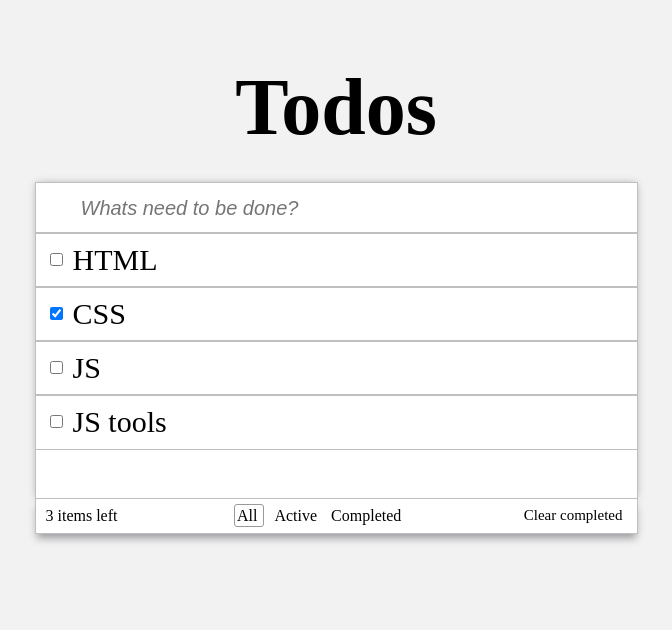
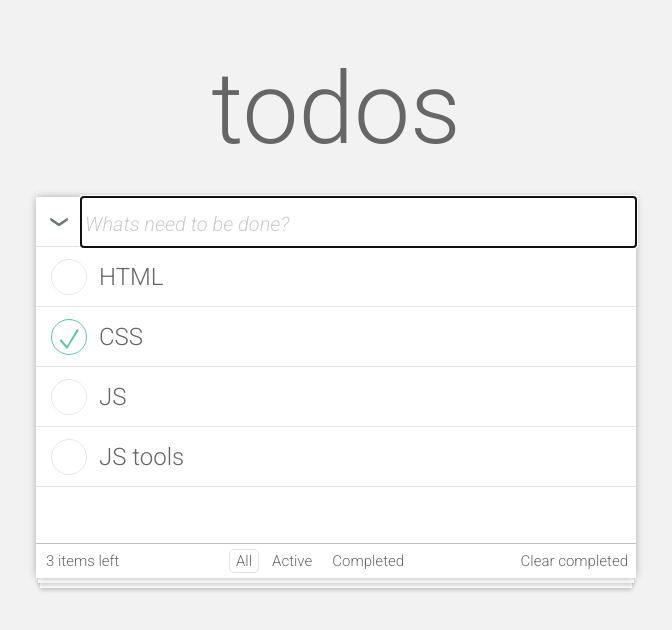
Before and after one commit to ok-technopolis-autumn-2019/Artem_Gerasimov, a plain HTML site: page app/src/index.html in a window 1280 px wide. Shown: the whole page, without its empty margins (304-976 px from the left). Drawn offline with Linux system fonts and the light colour scheme.

Commit message:
Correct some mistakes

```diff
--- a/app/src/css/actions-bar.css
+++ b/app/src/css/actions-bar.css
@@ -1,14 +1,17 @@
 .actions-bar{
-    font-size: 30px;
+    /*font-size: 30px;*/
 
-    width: 601px;
+    align-items: center;
+    justify-content: space-between;
 
-    flex-direction: column;
-    align-items: flex-start;
-    justify-content: center;
+    border-top: 1px #E6E6E6 solid;
 
-    background-color: white;
+    height: 40px;
 
-    outline: 1px solid #bfbfbf;
-    box-shadow: 0 0 8px -1px #99989d;
+    padding: 3px 12px;
+    /*box-sizing: border-box;*/
+
+    font-size: 14px;
+
+    color: #888;
 }
--- a/app/src/css/body.css
+++ b/app/src/css/body.css
@@ -1,11 +1,50 @@
 body{
-    background-color: #F2F2F2;
-
     display: flex;
     flex-direction: column;
-    flex-wrap: nowrap;
     justify-content: flex-start;
     align-items: center;
 
+    position: relative;
 
-}
+    width: 80%;
+    max-width: 600px;
+    min-width: 560px;
+
+    margin: 0 auto 20px;
+    }
+
+    body:before {
+        left: 2px;
+        right: 2px;
+        height: 5px;
+        z-index: -1;
+        }
+
+    body:after {
+        left: 4px;
+        right: 4px;
+        height: 10px;
+        z-index: -2;
+        }
+
+    body:after, body:before {
+        background-color: #fff;
+        box-shadow: 0 2px 4px rgba(0,0,0,.2);
+        content: "";
+        position: absolute;
+        top: 100%;
+        }
+
+
+    .todos-main{
+        background-color: white;
+
+        width: 600px;
+
+        box-shadow: 0 0 8px -1px #99989d;
+        }
+        .todos-main {
+        @include shadow;
+            position: relative;
+            z-index: 1;
+        }
--- a/app/src/css/checkbox.css
+++ b/app/src/css/checkbox.css
@@ -0,0 +1,50 @@
+.task-item__status-icon {
+    flex-shrink: 0;
+
+    width: 36px;
+    height: 36px;
+
+    box-sizing: border-box;
+    margin: 0 12px 0 15px;
+
+    border: 1px solid #e6e6e6;
+    border-radius: 50%;
+
+    background-color: #fff;
+
+    cursor: pointer;
+}
+
+.checkbox{
+    flex-shrink: 0;
+
+    width: 30px;
+    height: 30px;
+
+    margin: 0 0 0 -40px;
+}
+
+.task-item__status{
+    flex-shrink: 0;
+    width: 30px;
+    height: 30px;
+    position: absolute;
+    left: -9999px;
+    }
+    .task-item__status:checked +.task-item__status-icon{
+        background-image: url('../img/completed.svg');
+        background-position: 6px 8px;
+        background-repeat: no-repeat;
+        background-size: auto;
+
+        border-color: #5DC2AF;
+
+    }
+
+    .task-item__status:focus +.task-item__status-icon{
+        border-color: #2316cc;
+    }
+
+    .task-item__status:hover .checkbox:not(:checked) +.task-item__status-icon{
+        border-color: #CCCCCC;
+    }
--- a/app/src/css/footer.css
+++ b/app/src/css/footer.css
@@ -1,8 +1,4 @@
 .footer{
-    width: 601px;
-
-    background-color: white;
-
     display: flex;
     flex-direction: row;
     flex-wrap: nowrap;
@@ -10,51 +6,56 @@
     align-items: center;
     align-content: stretch;
 
+    position: sticky;
+    bottom: 0;
+    background-color: white;
 
-    outline: 1px solid #bfbfbf;
-    box-shadow: 0 6px 8px -1px #99989d;
+    border-top: 1px solid #bfbfbf;
+
+    font-size: 15px;
 }
 
     .footer__items-left{
         margin-left: 10px;
     }
 
-    /* radiobutton */
-    .selected-item__view input[type=radio] {
-        display: none;
+    .footer__selected-list{
+        display: flex;
         }
 
         .selected-item__view{
-        cursor: pointer;
-        padding: 0px 5px;
-        line-height: 34px;
-        user-select: none;
+            padding: 8px 0;
+            overflow: hidden;
+
+            }
+            .selected-item__view + .selected-item__view{
+                margin-left: 6px;
             }
 
-    /* Checked */
-    .selected-item__view input[type=radio]:checked + span {
-        border: 1px solid #999;
-        border-radius: 3px;
-
-        padding: 2px;
+            .task-item__status{
+                width: 30px;
+                height: 0;
+                margin-left: -30px;
+            }
+            .selected-item__task{
+                padding: 2px 6px;
+                border: 1px transparent solid;
+                border-radius: 5px;
             }
 
-    /* Disabled */
-    .selected-item__view input[type=radio]:disabled + span {
-        background: #efefef;
-        color: #666;
+            .task-item__status:checked + .selected-item__task{
+                border-color: #EBDFDF;
             }
 
+            .task-item__status:focus + .selected-item__task{
+                border-color: #2316cc;
+            }
 
-.footer__clear-all{
+    .footer__button {
+        margin-right: 8px;
         cursor: pointer;
+        }
 
-    font-family: "Times New Roman", serif;
+        .footer__button__clear-all{
             font-size: 15px;
-
-    border: none;
-    outline: none;
-    background-color: white;
-
-    margin-right: 8px;
         }
--- a/app/src/css/header.css
+++ b/app/src/css/header.css
@@ -1,9 +1,8 @@
 .todos-header{
     display: flex;
+
+    margin-bottom: 30px;
+    margin-top: 50px;
+
+    font-size: 50px;
 }
-
-h1{
-    font-size: 80px;
-    font-family: "Giger", serif;
-    margin-bottom: 30px;
-}
--- a/app/src/css/main-controls.css
+++ b/app/src/css/main-controls.css
@@ -6,47 +6,42 @@
     align-items: flex-start;
     align-content: stretch;
 
+    box-sizing: border-box;
+
     height: 50px;
 
-    outline: 1px solid #bfbfbf;
+    border-bottom: 1px #E6E6E6 solid;
+    padding: 0px;
 }
     /* Button */
+    .main-controls__select-all{
+        flex-shrink: 0;
+        height: 50px;
+        }
         .main-controls__select-all__button{
+            height: 50px;
+            width: 45px;
+            text-indent: -9999px;
+
             cursor: pointer;
 
-    border: none;
-    outline: none;
-    background-color: white;
-
-
-    background-image: url("../img/arrow.png");
+            background-image: url("../img/arrow.svg ");
             background-repeat: no-repeat;
             background-size: 20px 12px;
             background-position: center;
-
-    height: 50px;
-    width: 45px;
-
-    text-indent: 160%;
-    white-space: nowrap;
-    overflow: hidden;
         }
 
-.create-new{
-    width: 590px;
-    margin-top: 5px;
+        .main-controls__create-new{
+            flex-grow: 1;
         }
 
             .create-new__input{
-    border: 0;
-    padding: 0;
+                width: 100%;
+                height: 50px;
+
+                padding-top: 4px;
+
+                box-sizing: border-box;
 
                 font-size: 20px;
-    font-style: italic;
-    color: #f0f0f0;
             }
-
-.create-new__input:focus
-{
-    outline: none;
-}
--- /dev/null
+++ b/app/src/css/reset.css
@@ -0,0 +1,42 @@
+html,
+body{
+    margin: 0;
+    padding: 0;
+}
+    body{
+        background-color: #f2f2f2;
+        font-family: 'Roboto', 'Arial', sans-serif;
+        color: #666;
+    }
+    h1{
+        margin: 0;
+        font-weight: 400;
+    }
+    ul{
+        margin: 0;
+        padding: 0;
+        list-style: none;
+    }
+
+    input[type = "text"]{
+        border: 0 none;
+        padding-left: 4px;
+        padding-right: 4px;
+        background-color: transparent;
+        font-family: 'Roboto', 'Arial', sans-serif;
+        }
+        input[type = "text"]::placeholder{
+            color: #CCCCCC;
+            font-style: italic;
+        }
+
+    button{
+        border: 0 none;
+        background-color: transparent;
+
+        font-family: 'Roboto', 'Arial', sans-serif;
+        color: #666;
+
+        margin: 0;
+        padding: 0;
+    }
--- a/app/src/css/style.css
+++ b/app/src/css/style.css
@@ -1,7 +1,7 @@
+@import "reset.css";
 
 @import "body.css";
 @import "header.css";
-@import "actions-bar.css";
 @import "checkbox.css";
 @import "tasks.css";
 @import "main-controls.css";
--- a/app/src/css/tasks.css
+++ b/app/src/css/tasks.css
@@ -1,68 +1,72 @@
+.tasks{
+    min-height: 296px;
+    }
+    .tasks:empty{
+        display: flex;
+        align-items: center;
+        justify-content: center;
+        }
+        .tasks:empty::before{
+            content: " ";
+            font-size: 100px;
+        }
 
-.tasks{
-    outline: 1px solid #bfbfbf;
+/* List */
+.tasks-list{
+
 }
-/* List */
     .task-item {
-    list-style-type: none;
-    cursor: pointer;
+        box-sizing: border-box;
+        border-bottom: 1px #E6E6E6 solid;
         }
 
         .task-item__view{
-    outline: 1px solid #bfbfbf;
-    padding: 10px;
-
             display: flex;
-    flex-direction: row;
-    flex-wrap: nowrap;
-    justify-content: space-between;
+            flex-grow: 1;
             align-items: center;
-    align-content: center;
+            min-height: 59px;
+            overflow: hidden;
             }
 
-.task-item{
-    flex-grow: 1;
-    width: auto;
+            .task-item__view:hover{
+                background-color: #FAFAFA;
             }
 
-.tasks-list{
-    margin-left: 0;
+        .task-item__delete{
+            flex-shrink: 0;
+
+            width: 36px;
+            height: 36px;
+
+            margin: -9999px 4px 0 12px;
+            text-indent: -9999px;
+
+            background-image: url("../img/delete.svg");
+            background-repeat: no-repeat;
+            background-position: 50%;
+
+            cursor: pointer;
+            }
+            .task-item__delete:focus,
+            .task-item__view:hover .task-item__delete{
                 margin-top: 0;
-    margin-bottom: 50px;
-
-    padding-left: 0;
-
             }
-
-.task-item__status{
-    cursor: pointer;
-    margin-right: 10px;
+     .task-item__edit{
+         padding-left: 56px;
+        }
+        .task-item__input{
+            height: 59px;
+            width: 100%;
+            box-sizing: border-box;
+            font-size: 24px;
         }
 
 
-.task-item__delete{
-    border: none;
-    outline: none;
-    background-color: white;
-
-    background-image: url("../img/delete.png");
-    background-repeat: no-repeat;
-    background-size: 20px 20px;
-    background-position: center;
-
-    width: 21px;
-    height: 21px;
-
-    text-indent: 160%;
-    white-space: nowrap;
-    overflow: hidden;
+.task-item__text{
+    display: flex;
+    flex-grow: 1;
+    min-width: 0;
+    padding: 12px 0;
+    word-break: break-word;
+    font-size: 24px;
     }
-
-.task-item__delete:hover{
-    cursor: pointer;
-
-    background-image: url("../img/delete2.png");
-    background-repeat: no-repeat;
-    background-size: 20px 20px;
-    background-position: center;
-}
--- /dev/null
+++ b/app/src/css/todos-main.css
@@ -0,0 +1,13 @@
+.todos-main{
+    position: relative;
+    width: 80%;
+    max-width: 560px;
+    min-width: 460px;
+    margin: 0 auto 20px;
+    }
+    .todos-main::before{
+        content: ' ';
+        position: absolute;
+        top: 100%;
+        left: 2px;
+    }
--- a/app/src/index.html
+++ b/app/src/index.html
@@ -3,20 +3,21 @@
 <head>
   <meta charset="UTF-8" />
   <title>Todos</title>
+  <link href="https://fonts.googleapis.com/css?family=Roboto:100,300,300i&display=swap&subset=cyrillic" rel="stylesheet">
   <link rel="stylesheet" type="text/css" href="css/style.css" >
 </head>
 
 <body>
   <header class="todos-header">
-    <h1>Todos</h1>
+    <h1>todos</h1>
   </header>
 
-  <div class="todos-actions-bar actions-bar">
+  <div class="todos-main">
+    <div class="todos-main__actions-bar actions-bar">
       <section class="actions-bar__main-controls main-controls">
         <div class="main-controls__select-all">
           <button class="main-controls__select-all__button"> Select all task  </button>
         </div>
-
         <div class="main-controls__create-new create-new">
           <input
                   type="text"
@@ -27,7 +28,6 @@
           />
         </div>
       </section>
-
       <section class="todos-actions__tasks tasks">
         <ul class="tasks-list">
           <li class="tasks-list__items  task-item">
@@ -36,11 +36,12 @@
                       type="checkbox"
                       class="task-item__status"
                       aria-label="Completed task: HTML"
+                      id = "item1"
               />
-            <span class="task-item"> HTML </span>
+              <label for = "item1" class="task-item__status-icon"></label>
+              <span class="task-item__text"> HTML </span>
               <button class="task-item__delete">Delete task</button>
             </div>
-
             <div class="task-item__edit" hidden="hidden">
               <input
                       type="text"
@@ -50,7 +51,6 @@
               />
             </div>
           </li>
-
           <li class="tasks-list__items  task-item">
             <div class="task-item__view">
               <input
@@ -58,11 +58,12 @@
                       checked="checked"
                       class="task-item__status"
                       aria-label="Completed task: CSS"
+                      id = "item2"
               />
-            <span class="task-item"> CSS </span>
+              <label for = "item2" class="task-item__status-icon"></label>
+              <span class="task-item__text"> CSS </span>
               <button class="task-item__delete">Delete task</button>
             </div>
-
             <div class="task-item__edit" hidden="hidden">
               <input
                       type="text"
@@ -72,18 +73,18 @@
               />
             </div>
           </li>
-
           <li class="tasks-list__items  task-item">
             <div class="task-item__view">
               <input
                       type="checkbox"
                       class="task-item__status"
                       aria-label="Completed task: JS"
+                      id = "item3"
               />
-            <span class="task-item"> JS </span>
+              <label for = "item3" class="task-item__status-icon"></label>
+              <span class="task-item__text"> JS </span>
               <button class="task-item__delete">Delete task</button>
             </div>
-
             <div class="task-item__edit" hidden="hidden">
               <input
                       type="text"
@@ -93,18 +94,18 @@
               />
             </div>
           </li>
-
           <li class="tasks-list__items  task-item">
             <div class="task-item__view">
               <input
                       type="checkbox"
                       class="task-item__status"
                       aria-label="Completed task: JS tools"
+                      id = "item4"
               />
-            <span class="task-item"> JS tools </span>
+              <label for = "item4" class="task-item__status-icon"></label>
+              <span class="task-item__text"> JS tools </span>
               <button class="task-item__delete">Delete task</button>
             </div>
-
             <div class="task-item__edit" hidden="hidden">
               <input
                       type="text"
@@ -118,7 +119,7 @@
       </section>
     </div>
 
-  <footer class="todos-footer footer">
+    <footer class="todos-main__footer footer">
       <div class="footer__items-left"> 3 items left</div>
 
       <div class="footer__selected-list">
@@ -157,7 +158,11 @@
         </label>
       </div>
 
-    <button class="footer__clear-all">Clear completed</button>
+      <div class="footer__button">
+        <button class="footer__button__clear-all">Clear completed</button>
+      </div>
+
     </footer>
+  </div>
 </body>
 </html>
```
Also changed, not shown: app/src/img/arrow.svg (added), app/src/img/completed.svg (added), app/src/img/delete.svg (added). Lines whose indentation alone changed are shown as unchanged.
